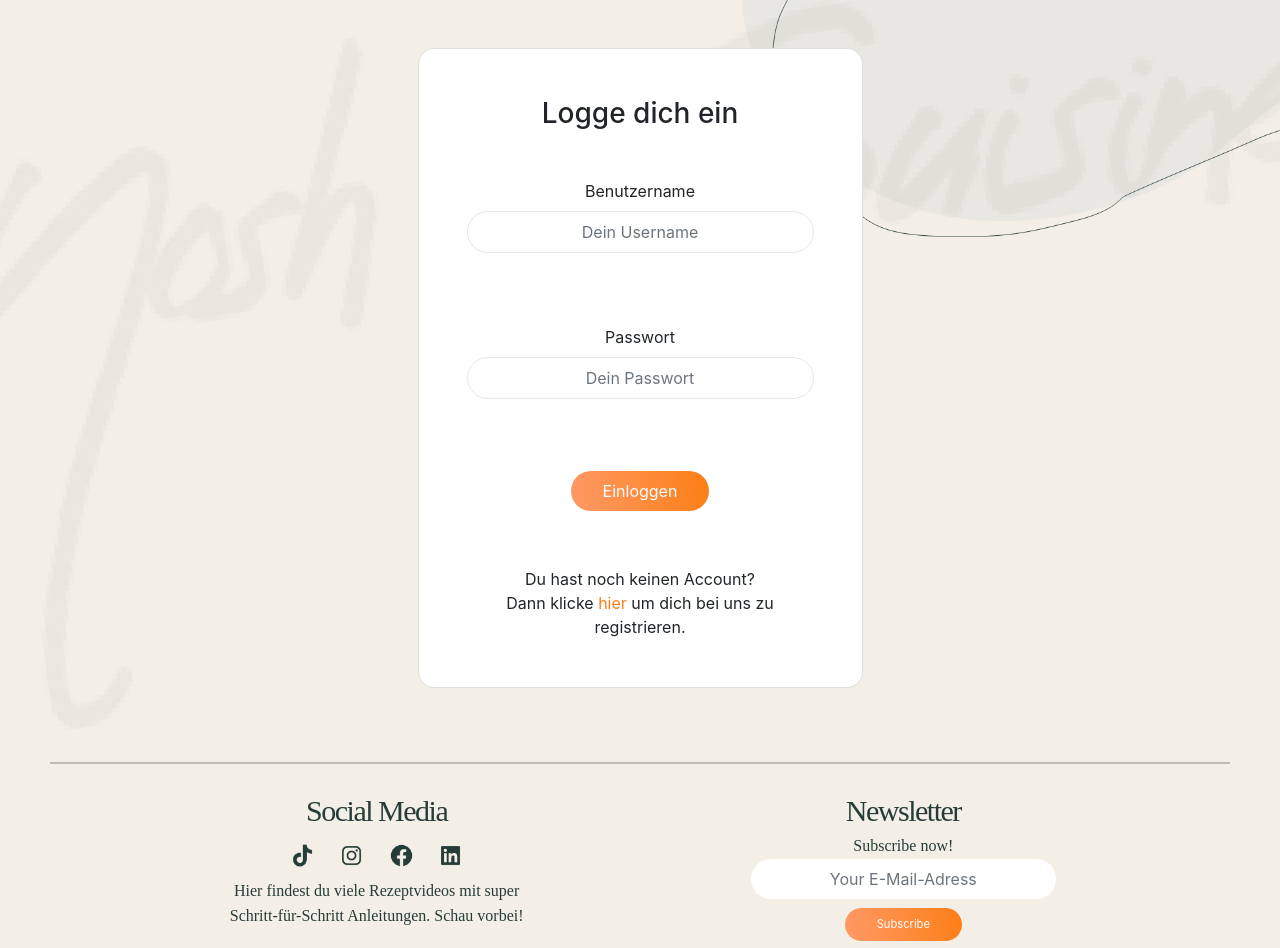
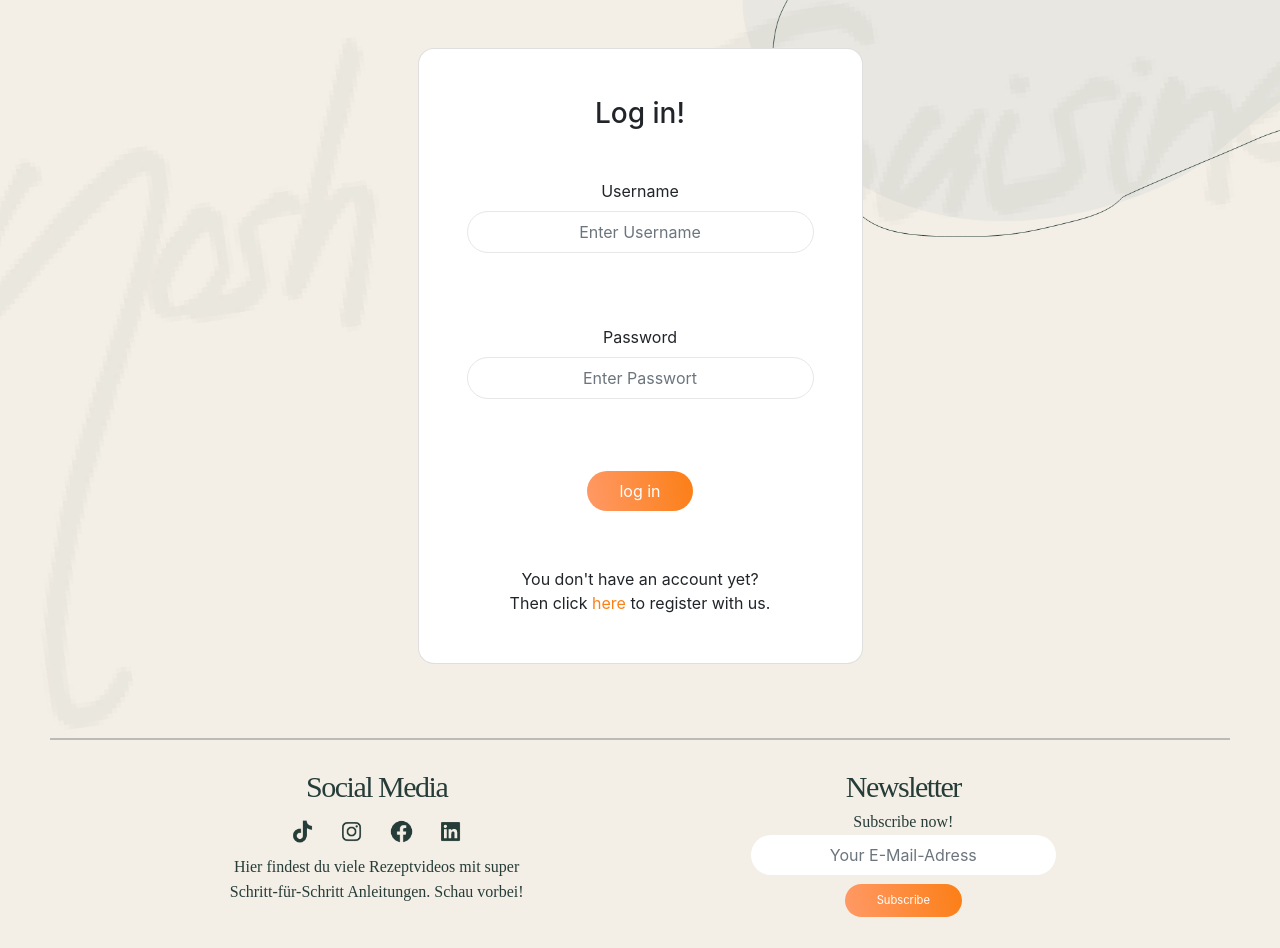
Before and after one commit to marinafink/noshcuisine, a PHP site: page /login.php in a window 1280 px wide. Shown: the part 216-1164 px from the top of the page. Run offline with PHP 8.4, Linux system fonts and the light colour scheme.

Commit message:
change language

```diff
--- a/login.php
+++ b/login.php
@@ -38,33 +38,33 @@ global $pdo;
                                 <div class="card-body p-5 text-center">
                                     <form action="login_do.php" method="post">
                                         <fieldset>
-                                            <h3 class="mb-5">Logge dich ein</h3>
+                                            <h3 class="mb-5">Log in!</h3>
                                             <div class="account">
                                                 <div class="form-outline mb-4">
-                                                    <label for="username" class="form-label">Benutzername</label>
-                                                    <input type="text" name="username" placeholder="Dein Username" id="username" class="form-control form-control-lg" style="border-radius: 5rem;font-size: 1rem;">
+                                                    <label for="username" class="form-label">Username</label>
+                                                    <input type="text" name="username" placeholder="Enter Username" id="username" class="form-control form-control-lg" style="border-radius: 5rem;font-size: 1rem;">
                                                 </div>
                                             </div>
 
                                             <br><br>
                                             <div class="account">
                                                 <div class="form-outline mb-4">
-                                                    <label class="form-label" for="password">Passwort</label>
-                                                    <input type="password" name="password" placeholder="Dein Passwort" id="password" class="form-control form-control-lg" style="border-radius: 5rem;font-size: 1rem;">
+                                                    <label class="form-label" for="password">Password</label>
+                                                    <input type="password" name="password" placeholder="Enter Passwort" id="password" class="form-control form-control-lg" style="border-radius: 5rem;font-size: 1rem;">
                                                 </div>
                                             </div>
 
                                             <br><br>
-                                            <button type="submit" class="subscribe-btn" style="font-size: 1rem;">Einloggen</button>
+                                            <button type="submit" class="subscribe-btn" style="font-size: 1rem;"> log in </button>
 
                                             <br><br>
 
                                             <legend style="color:#ced4da"></legend>
                                         </fieldset>
                                         <br>
-                                        Du hast noch keinen Account?
+                                        You don't have an account yet?
                                         <br>
-                                        Dann klicke <a href="register.php" style="color:#FC7F16;">hier</a> um dich bei uns zu registrieren.
+                                        Then click <a href="register.php" style="color:#FC7F16;">here</a> to register with us.
                                     </form>
                                 </div>
                             </div>
```
